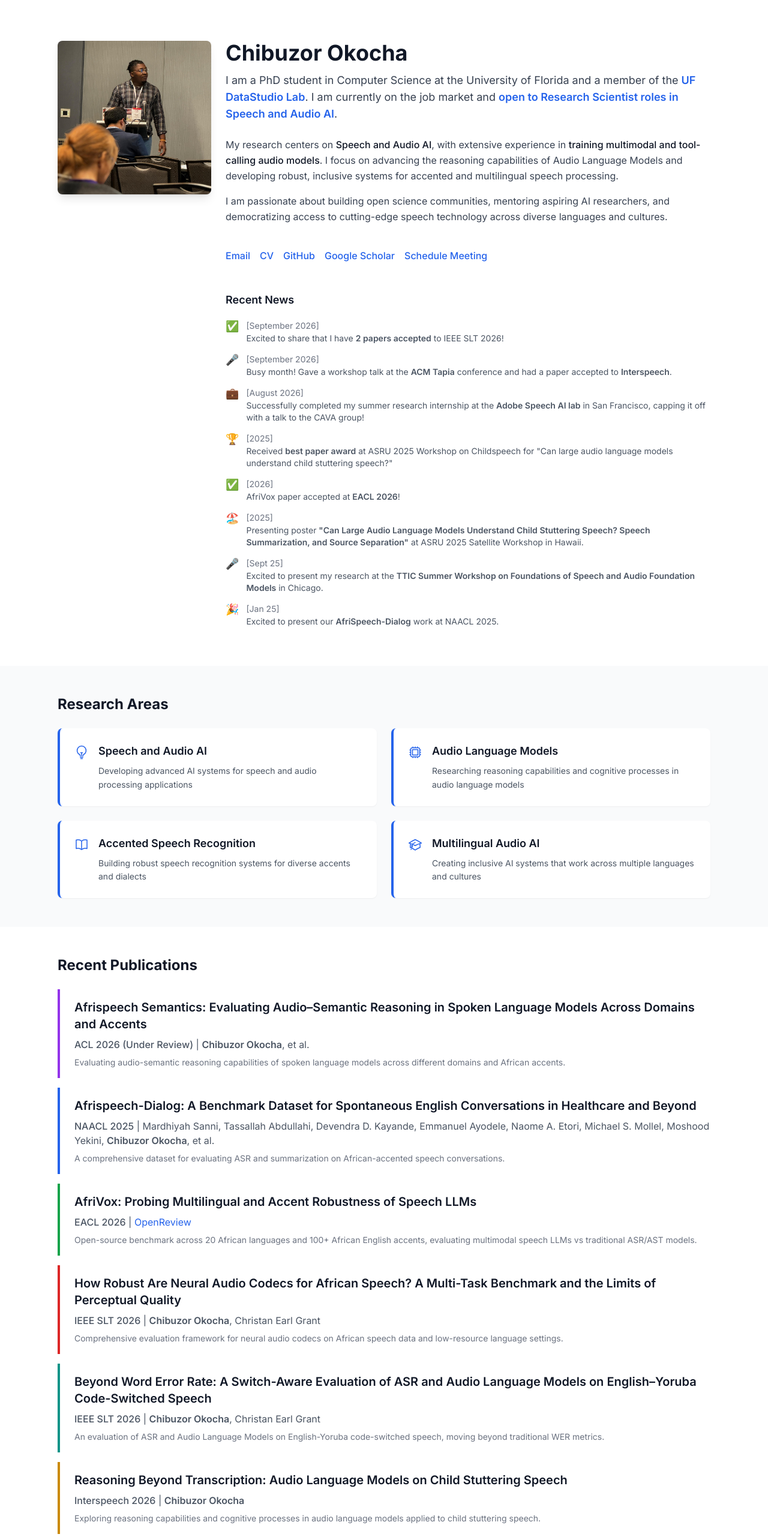
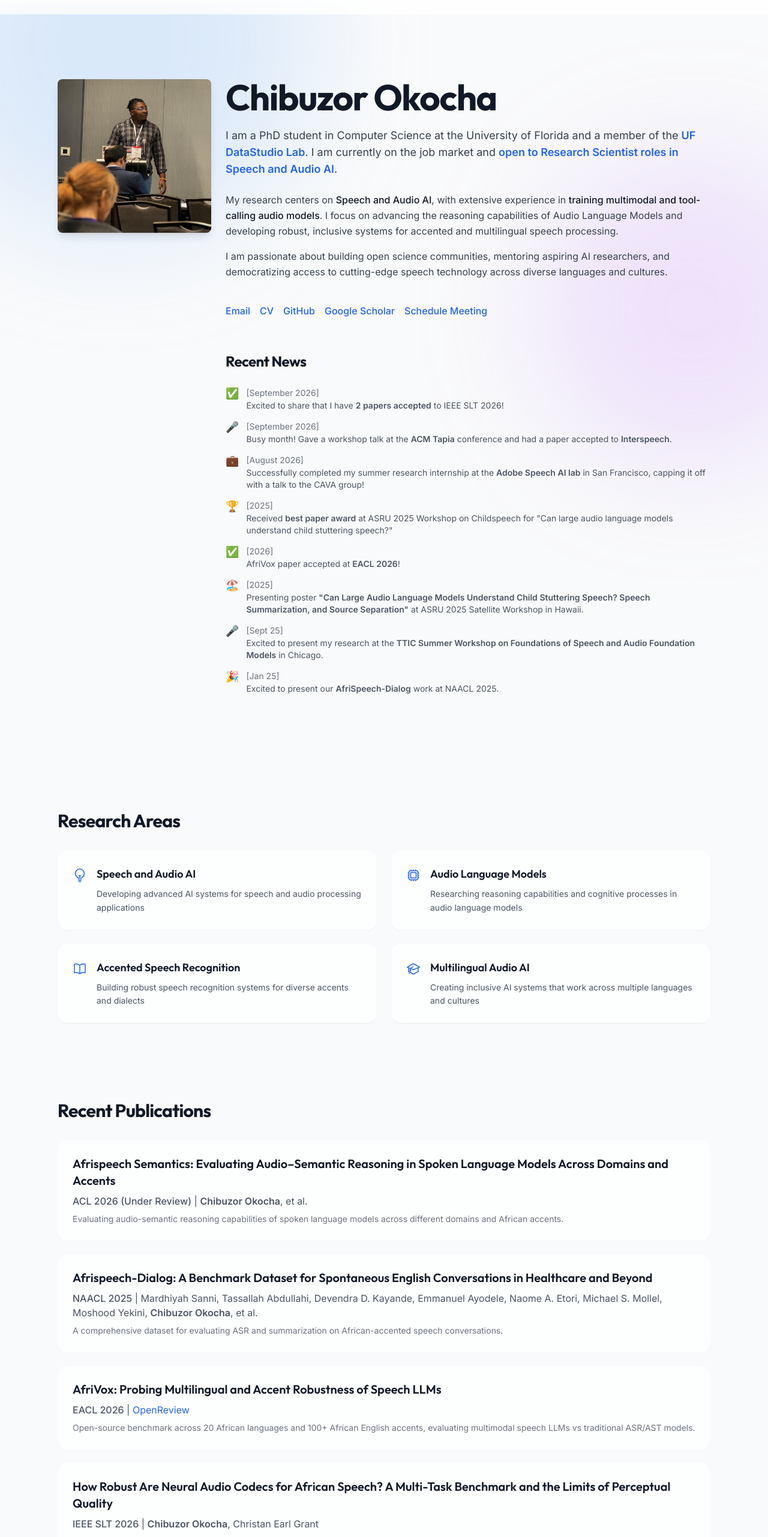
Before and after one commit to unruli/Portfolio-website, a Next.js app: page / in a window 1280 px wide. Shown: the part 60-2622 px from the top of the page at 60% size. Built offline with nearby package versions, Linux system fonts and the light colour scheme.

Commit message:
Optimize design, UI, and aesthetics for Interspeech

```diff
--- a/src/app/globals.css
+++ b/src/app/globals.css
@@ -17,13 +17,20 @@
 }
 
 body {
-  color: rgb(var(--foreground-rgb));
-  background: linear-gradient(
-    to bottom,
-    rgb(var(--background-start-rgb)),
-    rgb(var(--background-end-rgb))
-  );
   min-height: 100vh;
+}
+
+/* Glassmorphism utilities */
+.glass {
+  background: rgba(255, 255, 255, 0.7);
+  backdrop-filter: blur(10px);
+  -webkit-backdrop-filter: blur(10px);
+  border: 1px solid rgba(255, 255, 255, 0.18);
+}
+
+.dark .glass {
+  background: rgba(17, 24, 39, 0.7);
+  border: 1px solid rgba(255, 255, 255, 0.08);
 }
 
 /* Custom scrollbar */
@@ -51,11 +58,11 @@ html {
 
 /* Typography */
 h1, h2, h3, h4, h5, h6 {
-  font-family: var(--font-lora);
+  font-family: var(--font-outfit), sans-serif;
 }
 
 body {
-  font-family: var(--font-inter);
+  font-family: var(--font-inter), sans-serif;
 }
 
 /* Animations */
--- a/src/app/layout.tsx
+++ b/src/app/layout.tsx
@@ -1,11 +1,11 @@
 import type { Metadata } from 'next'
-import { Inter } from 'next/font/google'
+import { Inter, Outfit } from 'next/font/google'
 import './globals.css'
 import { ThemeProvider } from '@/components/theme-provider'
 import Navbar from '@/components/Navbar'
 
-const inter = Inter({ subsets: ['latin'] })
-
+const inter = Inter({ subsets: ['latin'], variable: '--font-inter' })
+const outfit = Outfit({ subsets: ['latin'], variable: '--font-outfit' })
 export const metadata: Metadata = {
   title: 'Chibuzor Okocha - PhD Student',
   description: 'PhD student in Computer Science at University of Florida. Research in Speech and Audio AI, reasoning in Audio Language Models, and accented multilingual speech processing.',
@@ -18,7 +18,7 @@ export default function RootLayout({
 }) {
   return (
     <html lang="en" suppressHydrationWarning>
-      <body className={inter.className}>
+      <body className={`${inter.variable} ${outfit.variable} font-sans antialiased text-gray-900 bg-gray-50 dark:bg-gray-900 dark:text-gray-100 transition-colors duration-300`}>
         <ThemeProvider
           attribute="class"
           defaultTheme="system"
--- a/src/app/page.tsx
+++ b/src/app/page.tsx
@@ -44,7 +44,12 @@ export default function Home() {
   return (
     <div className="min-h-screen">
       {/* Hero Section */}
-      <section id="hero" className="py-16 bg-white dark:bg-gray-900">
+      <section id="hero" className="relative py-20 lg:py-32 overflow-hidden">
+        {/* Background Decorative Gradients */}
+        <div className="absolute top-0 left-0 w-full h-full overflow-hidden -z-10">
+          <div className="absolute -top-[20%] -left-[10%] w-[50%] h-[50%] rounded-full bg-blue-400/20 dark:bg-blue-900/20 blur-[100px]" />
+          <div className="absolute top-[20%] -right-[10%] w-[40%] h-[40%] rounded-full bg-purple-400/20 dark:bg-purple-900/20 blur-[100px]" />
+        </div>
         <div className="max-w-6xl mx-auto px-4 sm:px-6 lg:px-8">
           <div className="grid grid-cols-1 lg:grid-cols-4 gap-8 items-start">
             {/* Profile Image */}
@@ -73,10 +78,10 @@ export default function Home() {
               className="lg:col-span-3 space-y-6"
             >
               <div className="space-y-3">
-                <h1 className="text-3xl lg:text-4xl font-serif font-bold text-gray-900 dark:text-white">
+                <h1 className="text-4xl lg:text-6xl font-bold tracking-tight text-gray-900 dark:text-white">
                   Chibuzor Okocha
                 </h1>
-                <div className="space-y-1">
+                <div className="space-y-2 pt-2">
                   <p className="text-lg text-gray-700 dark:text-gray-300">
                     I am a PhD student in Computer Science at the University of Florida and a member of the <a
                       href="https://ufdatastudio.com/"
@@ -143,8 +148,8 @@ export default function Home() {
               </div>
 
               {/* Recent News */}
-              <div className="pt-6">
-                <h3 className="text-lg font-semibold text-gray-900 dark:text-white mb-4">
+              <div className="pt-8">
+                <h3 className="text-2xl font-bold tracking-tight text-gray-900 dark:text-white mb-6">
                   Recent News
                 </h3>
                 <div className="space-y-3">
@@ -236,9 +241,9 @@ export default function Home() {
       </section>
 
       {/* Research Areas */}
-      <section id="research" className="py-12 bg-gray-50 dark:bg-gray-800">
+      <section id="research" className="py-16">
         <div className="max-w-6xl mx-auto px-4 sm:px-6 lg:px-8">
-          <h2 className="text-2xl font-serif font-bold text-gray-900 dark:text-white mb-6">
+          <h2 className="text-3xl font-bold tracking-tight text-gray-900 dark:text-white mb-8">
             Research Areas
           </h2>
 
@@ -249,7 +254,7 @@ export default function Home() {
                 initial={{ opacity: 0, y: 10 }}
                 animate={{ opacity: 1, y: 0 }}
                 transition={{ duration: 0.4, delay: index * 0.1 }}
-                className="bg-white dark:bg-gray-900 p-6 rounded-lg shadow-sm border-l-4 border-blue-600"
+                className="glass p-6 rounded-2xl shadow-sm border-t-4 border-t-blue-500 hover:shadow-lg transition-all duration-300 transform hover:-translate-y-1"
               >
                 <div className="flex items-start space-x-4">
                   <interest.icon className="h-6 w-6 text-blue-600 dark:text-blue-400 mt-1 flex-shrink-0" />
@@ -269,17 +274,17 @@ export default function Home() {
       </section>
 
       {/* Recent Publications Section */}
-      <section id="publications" className="py-12 bg-white dark:bg-gray-900">
+      <section id="publications" className="py-16">
         <div className="max-w-6xl mx-auto px-4 sm:px-6 lg:px-8">
-          <h2 className="text-2xl font-serif font-bold text-gray-900 dark:text-white mb-6">
+          <h2 className="text-3xl font-bold tracking-tight text-gray-900 dark:text-white mb-8">
             Recent Publications
           </h2>
-          <div className="space-y-4">
+          <div className="grid gap-6">
             <motion.div
               initial={{ opacity: 0, y: 20 }}
               animate={{ opacity: 1, y: 0 }}
               transition={{ duration: 0.5 }}
-              className="border-l-4 border-purple-600 pl-6 py-4"
+              className="glass p-6 rounded-2xl border-l-4 border-l-purple-500 hover:shadow-lg transition-shadow duration-300"
             >
               <h3 className="text-xl font-semibold text-gray-900 dark:text-white mb-2">
                 Afrispeech Semantics: Evaluating Audio–Semantic Reasoning in Spoken Language Models Across Domains and Accents
@@ -295,7 +300,7 @@ export default function Home() {
               initial={{ opacity: 0, y: 20 }}
               animate={{ opacity: 1, y: 0 }}
               transition={{ duration: 0.5, delay: 0.1 }}
-              className="border-l-4 border-blue-600 pl-6 py-4"
+              className="glass p-6 rounded-2xl border-l-4 border-l-blue-500 hover:shadow-lg transition-shadow duration-300"
             >
               <h3 className="text-xl font-semibold text-gray-900 dark:text-white mb-2">
                 Afrispeech-Dialog: A Benchmark Dataset for Spontaneous English Conversations in Healthcare and Beyond
@@ -312,7 +317,7 @@ export default function Home() {
               initial={{ opacity: 0, y: 20 }}
               animate={{ opacity: 1, y: 0 }}
               transition={{ duration: 0.5, delay: 0.2 }}
-              className="border-l-4 border-green-600 pl-6 py-4"
+              className="glass p-6 rounded-2xl border-l-4 border-l-green-500 hover:shadow-lg transition-shadow duration-300"
             >
               <h3 className="text-xl font-semibold text-gray-900 dark:text-white mb-2">
                 AfriVox: Probing Multilingual and Accent Robustness of Speech LLMs
@@ -329,7 +334,7 @@ export default function Home() {
               initial={{ opacity: 0, y: 20 }}
               animate={{ opacity: 1, y: 0 }}
               transition={{ duration: 0.5, delay: 0.3 }}
-              className="border-l-4 border-red-600 pl-6 py-4"
+              className="glass p-6 rounded-2xl border-l-4 border-l-red-500 hover:shadow-lg transition-shadow duration-300"
             >
               <h3 className="text-xl font-semibold text-gray-900 dark:text-white mb-2">
                 How Robust Are Neural Audio Codecs for African Speech? A Multi-Task Benchmark and the Limits of Perceptual Quality
@@ -346,7 +351,7 @@ export default function Home() {
               initial={{ opacity: 0, y: 20 }}
               animate={{ opacity: 1, y: 0 }}
               transition={{ duration: 0.5, delay: 0.35 }}
-              className="border-l-4 border-teal-600 pl-6 py-4"
+              className="glass p-6 rounded-2xl border-l-4 border-l-teal-500 hover:shadow-lg transition-shadow duration-300"
             >
               <h3 className="text-xl font-semibold text-gray-900 dark:text-white mb-2">
                 Beyond Word Error Rate: A Switch-Aware Evaluation of ASR and Audio Language Models on English–Yoruba Code-Switched Speech
@@ -363,7 +368,7 @@ export default function Home() {
               initial={{ opacity: 0, y: 20 }}
               animate={{ opacity: 1, y: 0 }}
               transition={{ duration: 0.5, delay: 0.38 }}
-              className="border-l-4 border-yellow-600 pl-6 py-4"
+              className="glass p-6 rounded-2xl border-l-4 border-l-yellow-500 hover:shadow-lg transition-shadow duration-300"
             >
               <h3 className="text-xl font-semibold text-gray-900 dark:text-white mb-2">
                 Reasoning Beyond Transcription: Audio Language Models on Child Stuttering Speech
@@ -380,7 +385,7 @@ export default function Home() {
               initial={{ opacity: 0, y: 20 }}
               animate={{ opacity: 1, y: 0 }}
               transition={{ duration: 0.5, delay: 0.4 }}
-              className="border-l-4 border-orange-600 pl-6 py-4"
+              className="glass p-6 rounded-2xl border-l-4 border-l-orange-500 hover:shadow-lg transition-shadow duration-300"
             >
               <h3 className="text-xl font-semibold text-gray-900 dark:text-white mb-2">
                 Can large audio language models understand child stuttering speech?
@@ -397,7 +402,7 @@ export default function Home() {
               initial={{ opacity: 0, y: 20 }}
               animate={{ opacity: 1, y: 0 }}
               transition={{ duration: 0.5, delay: 0.6 }}
-              className="border-l-4 border-indigo-600 pl-6 py-4"
+              className="glass p-6 rounded-2xl border-l-4 border-l-indigo-500 hover:shadow-lg transition-shadow duration-300"
             >
               <h3 className="text-xl font-semibold text-gray-900 dark:text-white mb-2">
                 Domain-Aware Speaker Diarization On African-Accented English
@@ -423,9 +428,9 @@ export default function Home() {
       </section>
 
       {/* Featured Projects Section */}
-      <section id="projects" className="py-12 bg-gray-50 dark:bg-gray-800">
+      <section id="projects" className="py-16">
         <div className="max-w-6xl mx-auto px-4 sm:px-6 lg:px-8">
-          <h2 className="text-2xl font-serif font-bold text-gray-900 dark:text-white mb-6">
+          <h2 className="text-3xl font-bold tracking-tight text-gray-900 dark:text-white mb-8">
             Featured Projects
           </h2>
           <div className="grid grid-cols-1 md:grid-cols-2 lg:grid-cols-3 gap-6">
--- a/tailwind.config.js
+++ b/tailwind.config.js
@@ -9,8 +9,8 @@ module.exports = {
   theme: {
     extend: {
       fontFamily: {
-        sans: ['var(--font-inter)'],
-        serif: ['var(--font-lora)'],
+        sans: ['var(--font-inter)', 'sans-serif'],
+        display: ['var(--font-outfit)', 'sans-serif'],
       },
       colors: {
         primary: {
```
